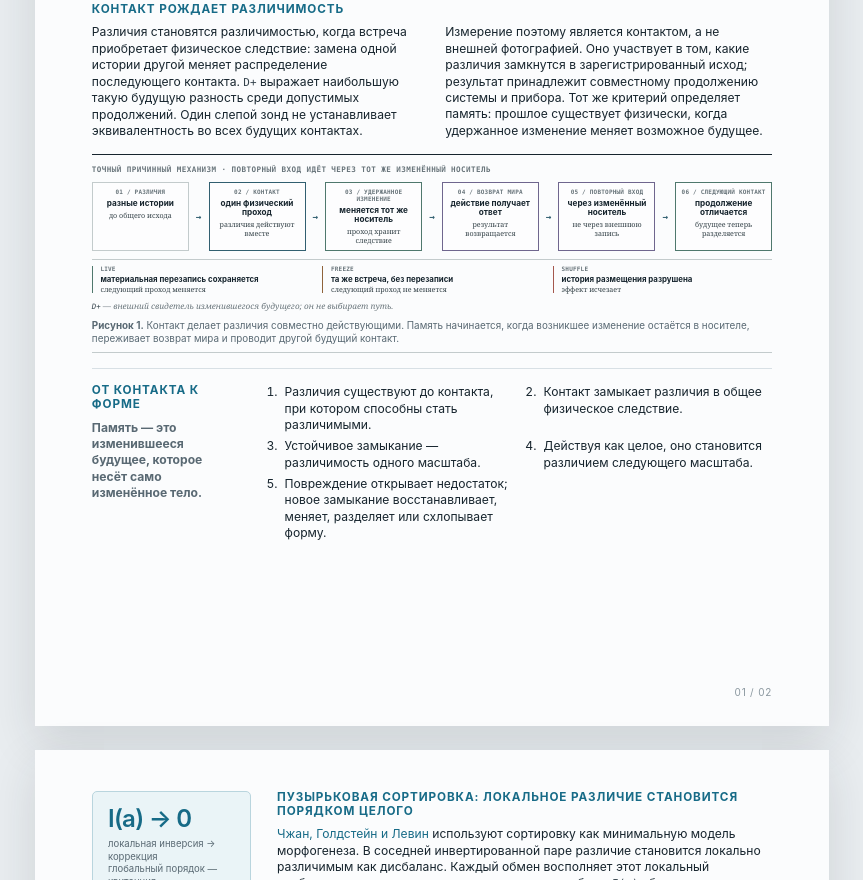
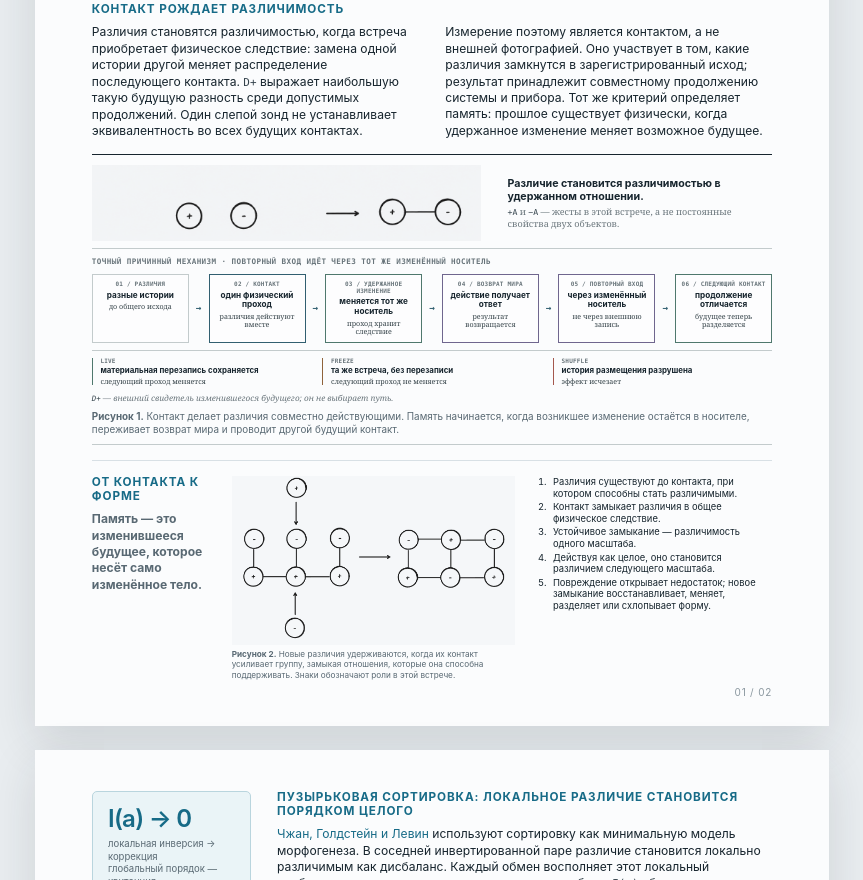
Before and after one commit to AmirTlinov/relational-closure-carrier, a plain HTML site: page ru/index.html in a window 1280 px wide. Shown: the part 421-1301 px from the top of the page, without its empty margins (208-1071 px from the left). Drawn offline with Linux system fonts and the light colour scheme.

Commit message:
docs: add author-defined abstract scenes

```diff
--- a/ru/index.html
+++ b/ru/index.html
@@ -149,6 +149,32 @@
       letter-spacing: .055em;
       text-transform: uppercase;
     }
+    .author-contact-scene {
+      display: grid;
+      grid-template-columns: 103mm minmax(0, 1fr);
+      gap: 7mm;
+      align-items: center;
+      padding-bottom: 2mm;
+      border-bottom: .2mm solid var(--mechanism-line);
+    }
+    .author-contact-scene img {
+      display: block;
+      width: 100%;
+      height: 20mm;
+      object-fit: cover;
+      object-position: center;
+      mix-blend-mode: multiply;
+    }
+    .author-contact-scene h3 {
+      margin: 0 0 1mm;
+      font-size: 8pt;
+      line-height: 1.22;
+    }
+    .author-contact-scene p {
+      margin: 0;
+      color: var(--mechanism-muted);
+      font: 6.8pt/1.28 Georgia, "Times New Roman", serif;
+    }
     .causal-sequence {
       display: grid;
       grid-template-columns: minmax(0, 1fr) 3mm minmax(0, 1fr) 3mm minmax(0, 1fr) 3mm minmax(0, 1fr) 3mm minmax(0, 1fr) 3mm minmax(0, 1fr);
@@ -236,20 +262,33 @@
     }
     .criteria {
       display: grid;
-      grid-template-columns: 39mm 1fr;
-      gap: 6mm;
+      grid-template-columns: 32mm 75mm minmax(0, 1fr);
+      gap: 5mm;
       align-items: start;
       padding-top: 4mm;
       border-top: 1px solid var(--line);
     }
     .criteria-intro { color: var(--muted); }
+    .closure-figure { margin: 0; }
+    .closure-figure img {
+      display: block;
+      width: 100%;
+      height: auto;
+      mix-blend-mode: multiply;
+    }
+    .closure-figure figcaption {
+      margin-top: 1.2mm;
+      font-size: 6.15pt;
+      line-height: 1.24;
+    }
     .criteria ol {
       display: grid;
-      grid-template-columns: 1fr 1fr;
-      column-gap: 7mm;
-      row-gap: 1.3mm;
+      grid-template-columns: 1fr;
+      row-gap: .55mm;
       margin: 0;
-      padding-left: 5mm;
+      padding-left: 4mm;
+      font-size: 7.05pt;
+      line-height: 1.23;
     }
     .criteria li { padding-left: 1mm; }
     .note {
@@ -456,6 +495,10 @@
       <span class="figure-scroll-hint" aria-hidden="true">Проследите петлю по горизонтали →</span>
       <div class="figure-scroll" role="region" aria-label="Схема причинной петли носителя; на узком экране прокручивается по горизонтали" tabindex="0">
         <div class="carrier-mechanism" role="img" aria-label="Различные истории встречаются в контакте; контакт меняет тот же носитель; возврат мира повторно входит через изменённый носитель; следующий контакт становится другим. Live, freeze и shuffle проверяют эту причинную цепь.">
+          <div class="author-contact-scene">
+            <img data-figure="difference-to-distinguishability" src="../theory/illustrations/abstract-difference-to-distinguishability.png" alt="Плюс-ориентированное различие и минус-ориентированное различие остаются раздельными, пока контакт не удерживает их в одном отношении, где они становятся совместно различимыми.">
+            <div><h3>Различие становится различимостью в удержанном отношении.</h3><p><code>+A</code> и <code>−A</code> — жесты в этой встрече, а не постоянные свойства двух объектов.</p></div>
+          </div>
           <p class="mechanism-title">Точный причинный механизм · повторный вход идёт через тот же изменённый носитель</p>
           <div class="causal-sequence">
             <div class="causal-step" data-stage="differences"><span>01 / различия</span><strong>разные истории</strong><small>до общего исхода</small></div>
@@ -486,6 +529,10 @@
         <h2>От контакта к форме</h2>
         <p class="criteria-intro"><strong>Память — это изменившееся будущее, которое несёт само изменённое тело.</strong></p>
       </div>
+      <figure class="closure-figure">
+        <img data-figure="closure-by-admission" src="../theory/illustrations/author-closure-by-admission.png" alt="Открытая система из шести позиций встречает плюс-ориентированное различие сверху и минус-ориентированное различие снизу; после контакта те же шесть позиций замыкаются в целое два на три с дополнительными поперечными отношениями.">
+        <figcaption><strong>Рисунок 2.</strong> Новые различия удерживаются, когда их контакт усиливает группу, замыкая отношения, которые она способна поддерживать. Знаки обозначают роли в этой встрече.</figcaption>
+      </figure>
       <ol>
         <li>Различия существуют до контакта, при котором способны стать различимыми.</li>
         <li>Контакт замыкает различия в общее физическое следствие.</li>
```
Also changed, not shown: index.html (+53 -6 lines), results/public_audit.json (+12 -9 lines), preview-page-1.png, ru/preview-page-1.png, theory/illustrations/README.md, theory/illustrations/abstract-difference-to-distinguishability.png (added), theory/illustrations/author-closure-by-admission.png (added), theory/illustrations/author-difference-to-distinguishability.png (added), 3 other files.
